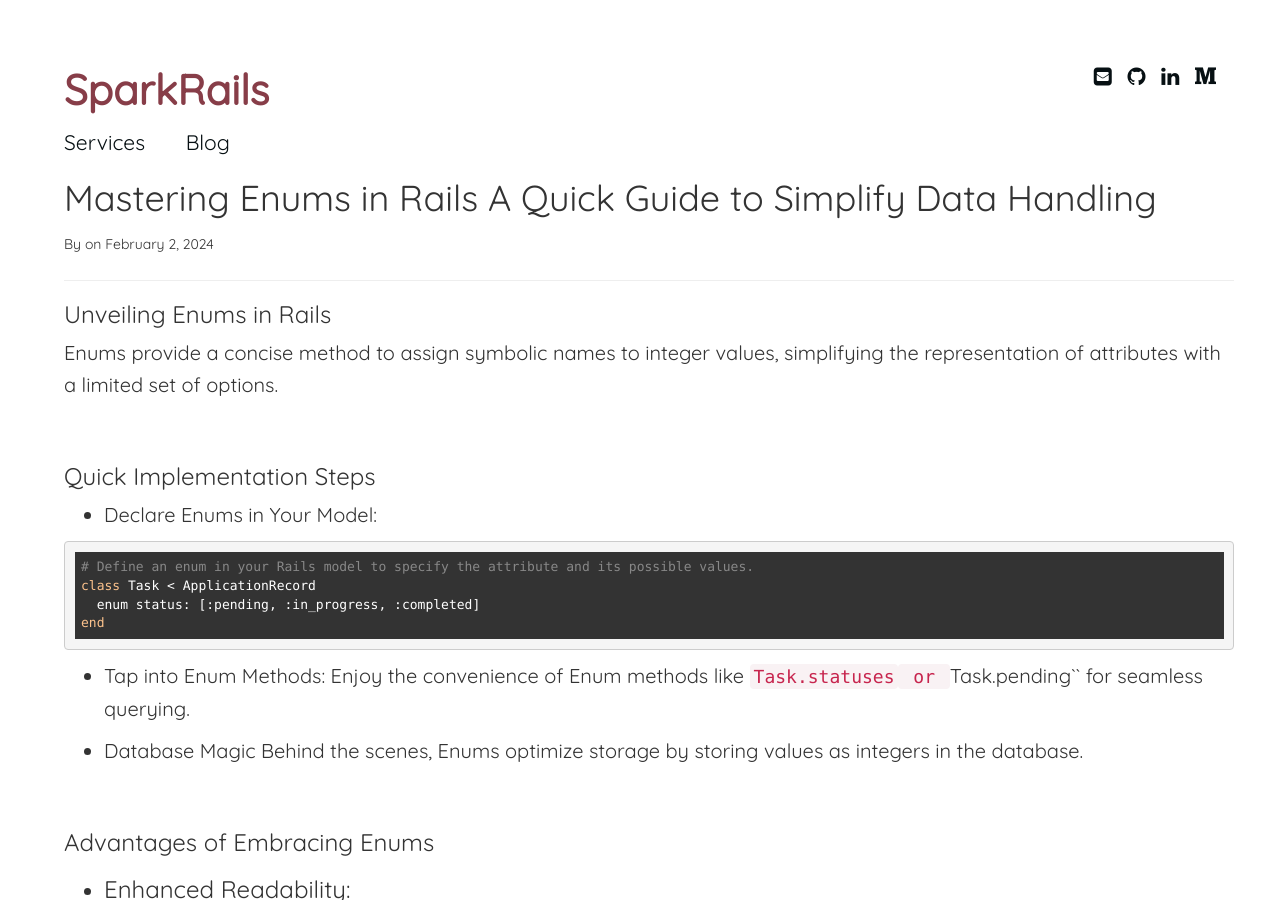
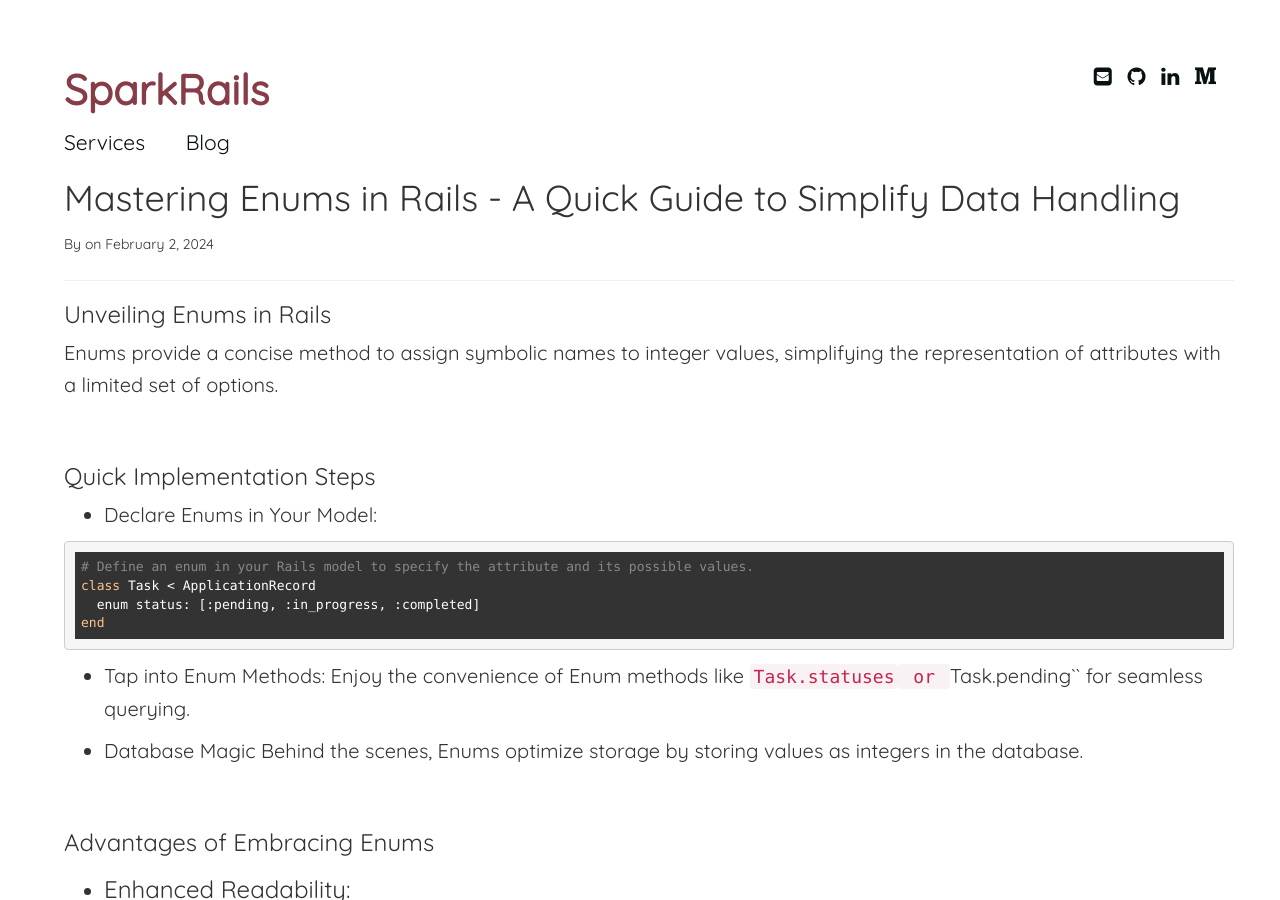
Before and after one commit to abhikanojia/abhikanojia.github.io, a Jekyll site: the page built from _posts/ruby_on_rails/2024-02-02-rails-enum-quick-guide.md, in a window 1280 px wide and 900 px high. Built offline with Jekyll 4.4.1, drawn with Linux system fonts in a browser that asks for light colours.

```diff
--- a/_posts/ruby_on_rails/2024-02-02-rails-enum-quick-guide.md
+++ b/_posts/ruby_on_rails/2024-02-02-rails-enum-quick-guide.md
@@ -1,6 +1,6 @@
 ---
 layout: post
-title: "Mastering Enums in Rails A Quick Guide to Simplify Data Handling"
+title: "Mastering Enums in Rails - A Quick Guide to Simplify Data Handling"
 categories: "rails"
 tags: rails enums
 keywords:
```
